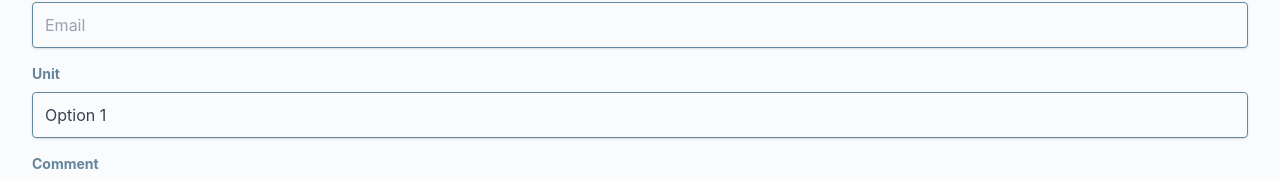
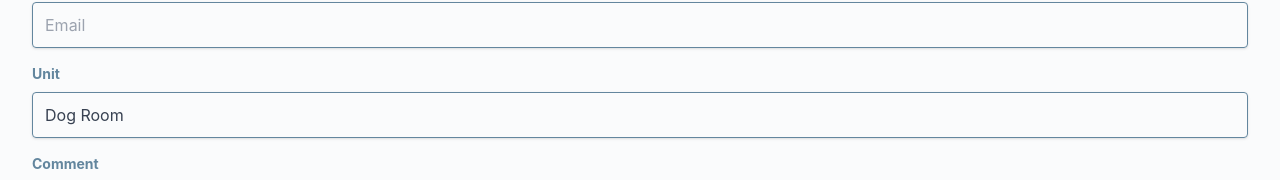
Before and after one commit to HikaruSSG/HCI-Project, a Next.js app: page / in a window 1280 px wide. Shown: the part 1096-1276 px from the top of the page. Built offline with nearby package versions, Linux system fonts and the light colour scheme.

Commit message:
2025-03-06

```diff
--- a/src/components/Card.tsx
+++ b/src/components/Card.tsx
@@ -40,11 +40,16 @@ interface CardProps {
   floorArea?: string;
   information?: string;
   title?: string;
+  index?: number;
 }
 
+import Link from 'next/link';
+
 const CardProps = ({ image, price, location, floorArea, information, title }: CardProps) => {
+  // Assuming 'index' is passed as a prop to CardProps
   return (
-    <div className="border border-primary shadow-text rounded-lg mx-4 text-text">
+    <Link href={{ pathname: '/contact', query: { unit: title } }} passHref>
+      <div className="border border-primary shadow-text rounded-lg mx-4 text-text cursor-pointer">
         <h1 className=' text-3xl p-2 text-center flex items-center justify-center text-primary'><SiHomeassistantcommunitystore className='mr-1' />
           {title}
         </h1>
@@ -69,9 +74,9 @@ const CardProps = ({ image, price, location, floorArea, information, title }: Ca
             <BsFillInfoSquareFill className="mr-1" />
             <span>{information}</span>
           </div>
-
         </div>
       </div>
+    </Link>
   );
 }
 
@@ -88,6 +93,7 @@ const Card = () => {
           floorArea={card.floorArea}
           information={card.information}
           title={card.title}
+          index={index}
         />
       ))}
     </div>
--- a/src/components/ContactForm.tsx
+++ b/src/components/ContactForm.tsx
@@ -1,10 +1,17 @@
-import React, { useState } from 'react';
-
+import React, { useState, useEffect } from 'react';
+import { useRouter } from 'next/router';
 
 const Contact = () => {
   const [email, setEmail] = useState('');
   const [unit, setUnit] = useState('');
   const [comment, setComment] = useState('');
+  const router = useRouter();
+
+  useEffect(() => {
+    if (router.query.unit) {
+      setUnit(router.query.unit as string);
+    }
+  }, [router.query.unit]);
 
   async function handleSubmit(event: React.FormEvent<HTMLFormElement>) {
     event.preventDefault();
@@ -60,9 +67,9 @@ const Contact = () => {
               value={unit}
               onChange={(e) => setUnit(e.target.value)}
             >
-              <option>Option 1</option>
-              <option>Option 2</option>
-              <option>Option 3</option>
+              <option>Dog Room</option>
+              <option>Condo</option>
+              <option>Garden</option>
             </select>
           </div>
           <div className="mb-6">
```
Lines whose indentation alone changed are shown as unchanged.
